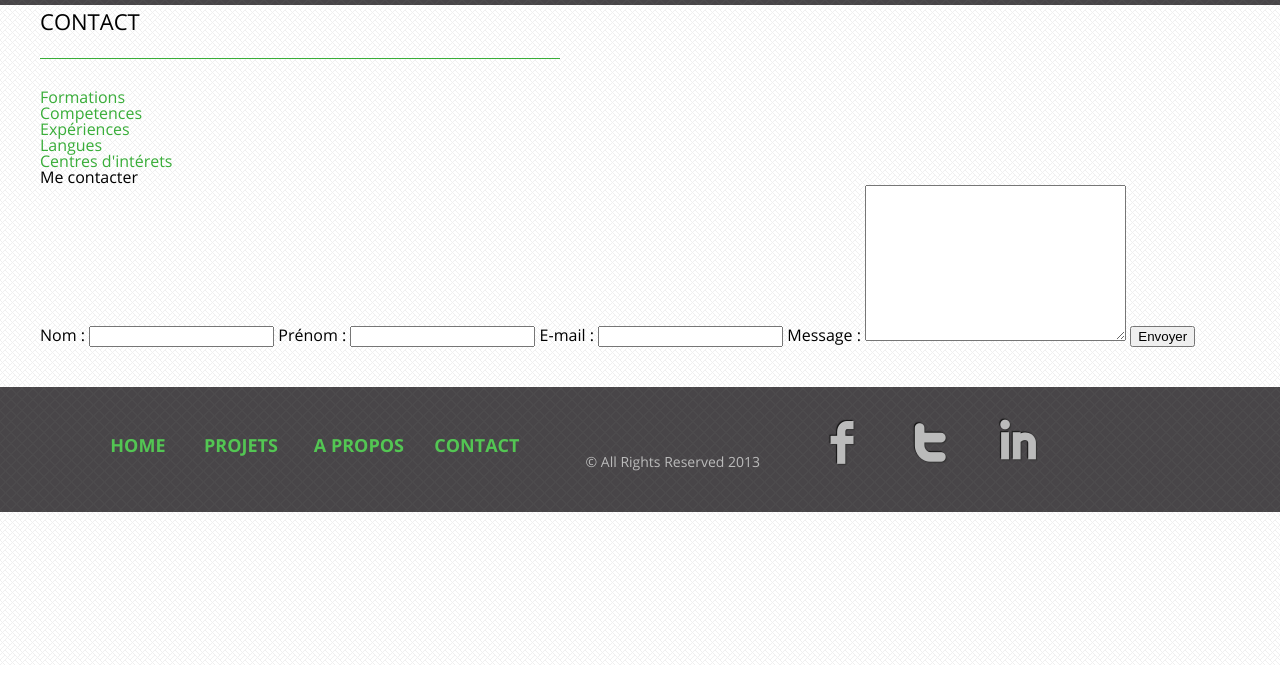
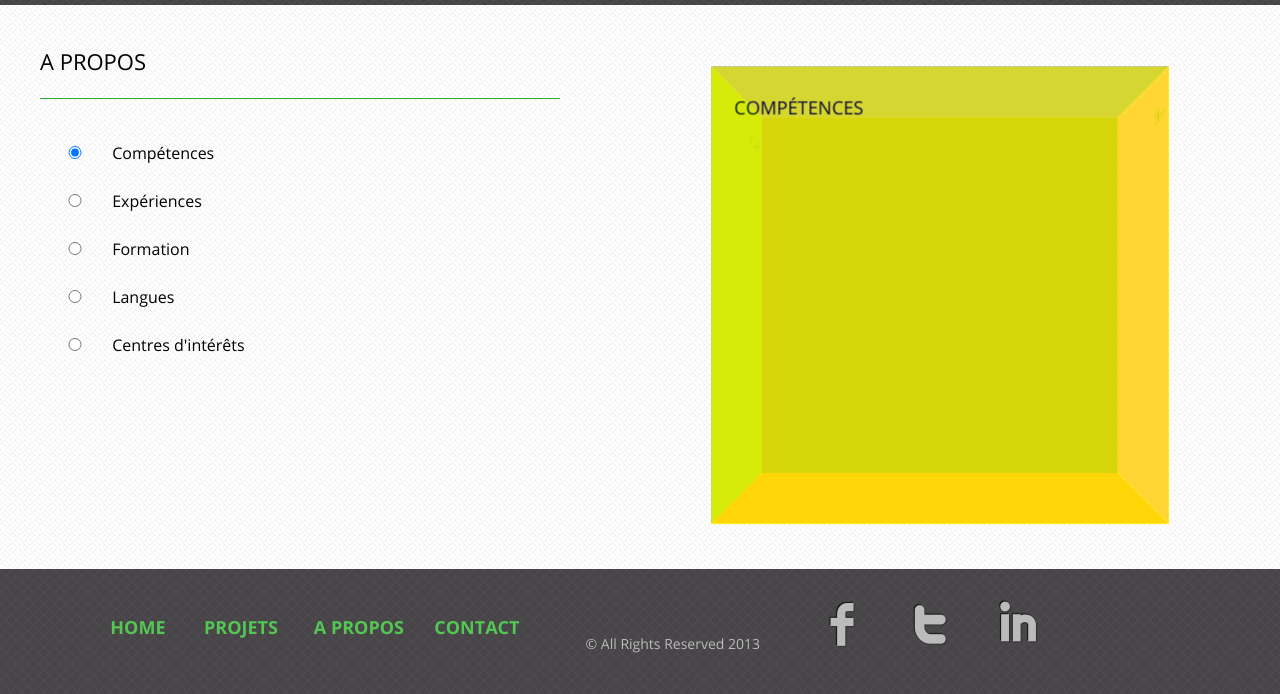
Before and after one commit to damienroelens/Porte-folio, a plain HTML site: page Template - Portefolio/propos.html in a window 1280 px wide. Shown: the part 135-829 px from the top of the page. Before the commit the page ends 800 px from the top, so only its background shows below. Drawn offline with Linux system fonts and the light colour scheme.

Commit message:
Commit 10h 15/10

```diff
--- a/Template - Portefolio/css/style.scss
+++ b/Template - Portefolio/css/style.scss
@@ -1,6 +1,7 @@
 @import "compass";
 @import "compass/reset";
 $icons-spacing: 20px;
+$size: 400px;
 @import "icons/*.png";
 @include all-icons-sprites;
 
@@ -453,6 +454,112 @@ section#present{
 	}
 }
 
+.propos.cont-up{
+	margin-top: 80px;
+}
+
+.propos{
+	margin-top:40px;
+
+}
+
+.scene {
+  margin-top: 50px;
+  width: $size;
+  height: $size;
+  -webkit-perspective: $size*4;
+  perspective: $size*4;
+  position:absolute;
+  top:0;
+  right:100px;
+	& h4{
+		padding:20px;
+		border:none;
+	}
+}
+.cube {
+  position: absolute;
+  width: inherit;
+  height: inherit;
+  -webkit-transform-style: preserve-3d;
+  transform-style: preserve-3d;
+  transition: transform 0.6s linear;
+  -webkit-transition: -webkit-transform 0.6s linear;
+}
+.cube-face {
+  width: inherit;
+  height: inherit;
+  position: absolute;
+  background: red;
+  opacity: 0.8;
+}
+// faces
+.cube-face-front {
+  background: yellow;
+  -webkit-transform: translate3d(0, 0, $size/2);
+  transform: translate3d(0, 0, $size/2);
+}
+.cube-face-back {
+  background: black;
+  -webkit-transform:rotateY(180deg) translate3d(0, 0, $size/2);
+  transform: rotateY(180deg) translate3d(0, 0, $size/2);
+}
+.cube-face-left {
+  background: green;
+  -webkit-transform: rotateY(-90deg) translate3d(0, 0, $size/2);
+  transform: rotateY(-90deg) translate3d(0, 0, $size/2);
+}
+.cube-face-right {
+  background: magenta;
+  -webkit-transform: rotateY(90deg) translate3d(0, 0, $size/2);
+  transform: rotateY(90deg) translate3d(0, 0, $size/2);
+}
+.cube-face-top {
+  background: blue;
+  -webkit-transform: rotateX(90deg) translate3d(0, 0, $size/2);
+  transform: rotateX(90deg) translate3d(0, 0, $size/2);
+}
+.cube-face-bottom {
+  background: red;
+  -webkit-transform: rotateX(-90deg) translate3d(0, 0, $size/2);
+  transform: rotateX(-90deg) translate3d(0, 0, $size/2);
+}
+// controls
+#radio-back:checked ~ .scene .cube {
+  -webkit-transform: rotateY(180deg);
+  transform: rotateY(180deg);
+}
+#radio-left:checked ~ .scene .cube {
+  -webkit-transform: rotateY(90deg);
+  transform: rotateY(90deg);
+}
+#radio-right:checked ~ .scene .cube {
+  -webkit-transform: rotateY(-90deg);
+  transform: rotateY(-90deg);
+}
+#radio-top:checked ~ .scene .cube {
+  -webkit-transform: rotateX(-90deg);
+  transform: rotateX(-90deg);
+}
+#radio-bottom:checked ~ .scene .cube {
+  -webkit-transform: rotateX(90deg);
+  transform: rotateX(90deg);
+}
+
+.comp {
+	min-height:$size;
+
+	& label{
+		display:inline-block;
+		width:90%;
+		line-height: 3;
+	}
+	& input{
+		display:inline-block;
+		width:5%;
+	}
+}
+
 section#wrapper.cont-up{
  	margin-top: 80px;
  }
--- a/Template - Portefolio/propos.html
+++ b/Template - Portefolio/propos.html
@@ -24,31 +24,29 @@
 	</nav>
 	<section class="propos">
 		<div class="contain">
-			<h3>Contact</h3>
-			<div class="complist">
-				<ul>
-					<li><a href="">Formations</a></li>
-					<li><a href="">Competences</a></li>
-					<li><a href="">Expériences</a></li>
-					<li><a href="">Langues</a></li>
-					<li><a href="">Centres d'intérets</a></li>
-				</ul>
+			<h3>A propos</h3>
+			<div class="comp">
+				<input type="radio" checked id="radio-front" name="select-face"/>
+				<label for="radio-front">Compétences</label>
+				<input type="radio" id="radio-left" name="select-face"/>
+				<label for="radio-left">Expériences</label>
+				<input type="radio" id="radio-right" name="select-face"/>
+				<label for="radio-right">Formation</label>
+				<input type="radio" id="radio-top" name="select-face"/>
+				<label for="radio-top">Langues</label>
+				<input type="radio" id="radio-bottom" name="select-face"/>
+				<label for="radio-bottom">Centres d'intérêts</label>
+				<div class="scene">
+				  <div class="cube">
+				      <div class="cube-face  cube-face-front"><h4>Compétences</h4></div>
+				      <div class="cube-face  cube-face-back"><h4>Expériences</h4></div>
+				      <div class="cube-face  cube-face-left"><h4>Formation</h4></div>
+				      <div class="cube-face  cube-face-right"><h4>Langues</h4></div>
+				      <div class="cube-face  cube-face-top"><h4>Centres d'intérêts</h4></div>
+				      <div class="cube-face  cube-face-bottom"></div>
+				   </div>
+				</div>
 			</div>
-			<form action="">
-				<fieldset>
-					<label for="nam">Nom : </label>
-					<input type="text" id="nam">
-					<label for="pnam">Prénom : </label>
-					<input type="text" id="pnam">
-					<label for="mail">E-mail : </label>
-					<input type="email" id="mail">
-					<label for="txta">Message : </label>
-					<textarea name="messa" id="txta" cols="30" rows="10"></textarea>
-					<input type="button" value="Envoyer">
-					<legend>Me contacter</legend>
-				</fieldset>
-			</form>
-		</div>
 	</section>
 	<footer>
 		<div class="contain">
```
Also changed, not shown: Template - Portefolio/css/style.css.
